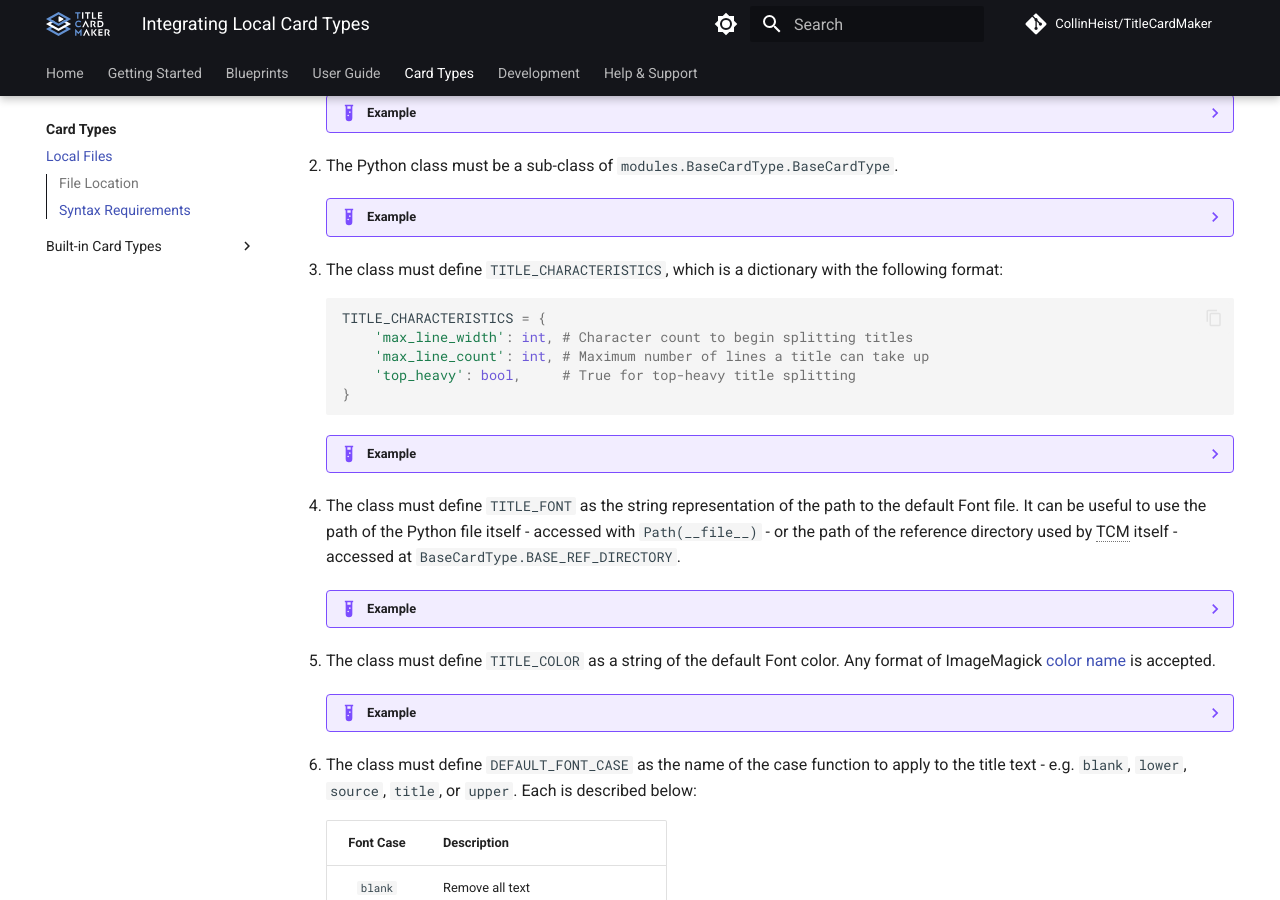
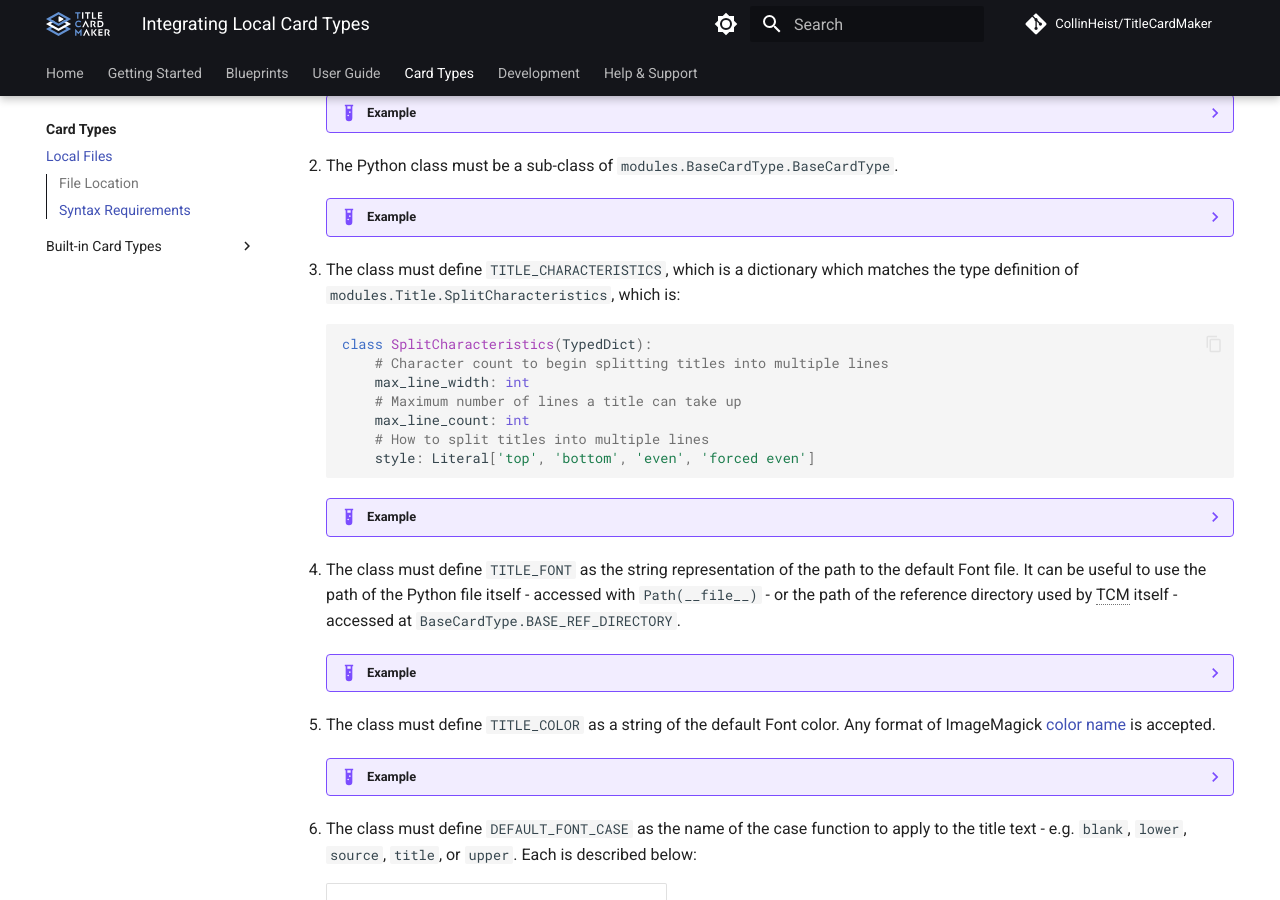
Before and after one commit to CollinHeist/TitleCardMaker, an MkDocs documentation site: the page built from docs/card_types/local.md, in a window 1280 px wide and 900 px high, scrolled down 633 px. Built offline with MkDocs 1.6.1 and Material for MkDocs 9.7.7, drawn with Linux system fonts in a browser that asks for light colours; comment, search, counter and statistics services are not loaded.

Commit message:
[16] Update local card type docs for new requirements

````diff
--- a/docs/card_types/local.md
+++ b/docs/card_types/local.md
@@ -53,27 +53,30 @@ structured in order to integrate into TCM. These are outlined below.
             ...
         ```
 
-3. The class must define `TITLE_CHARACTERISTICS`, which is a dictionary with the
-following format:
+3. The class must define `TITLE_CHARACTERISTICS`, which is a dictionary which
+matches the type definition of `modules.Title.SplitCharacteristics`, which is:
 
     ```python
-    TITLE_CHARACTERISTICS = {
-        'max_line_width': int, # Character count to begin splitting titles
-        'max_line_count': int, # Maximum number of lines a title can take up
-        'top_heavy': bool,     # True for top-heavy title splitting
-    }
+    class SplitCharacteristics(TypedDict):
+        # Character count to begin splitting titles into multiple lines
+        max_line_width: int
+        # Maximum number of lines a title can take up
+        max_line_count: int
+        # How to split titles into multiple lines
+        style: Literal['top', 'bottom', 'even', 'forced even']
     ```
 
     ??? example "Example"
 
-        ```python title="FancyTitleCard.py" linenums="1" hl_lines="4-8"
+        ```python title="FancyTitleCard.py" linenums="1" hl_lines="5-9"
         from modules.BaseCardType import BaseCardType
+        from modules.Title import SplitCharacteristics
 
         class FancyTitleCard(BaseCardType):
-            TITLE_CHARACTERISTICS = {
+            TITLE_CHARACTERISTICS: SplitCharacteristics = {
                 'max_line_width': 20,
                 'max_line_count': 2,
-                'top_heavy': True,
+                'style': 'top',
             }
         ```
 
@@ -88,17 +91,18 @@ directory used by TCM itself - accessed at `BaseCardType.BASE_REF_DIRECTORY`.
 
     ??? example "Example"
 
-        ```python title="FancyTitleCard.py" linenums="1" hl_lines="13"
+        ```python title="FancyTitleCard.py" linenums="1" hl_lines="14"
         from pathlib import Path
         from modules.BaseCardType import BaseCardType
+        from modules.Title import SplitCharacteristics
 
         class FancyTitleCard(BaseCardType):
             REF_DIRECTORY = Path(__file__).parent / 'fancy_files'
 
-            TITLE_CHARACTERISTICS = {
+            TITLE_CHARACTERISTICS: SplitCharacteristics = {
                 'max_line_width': 20,
                 'max_line_count': 2,
-                'top_heavy': True,
+                'style': 'top',
             }
 
             TITLE_FONT = str((REF_DIRECTORY / 'DefaultFont.ttf').resolve())
@@ -113,17 +117,18 @@ Any format of ImageMagick
 
     ??? example "Example"
 
-        ```python title="FancyTitleCard.py" linenums="1" hl_lines="14"
+        ```python title="FancyTitleCard.py" linenums="1" hl_lines="15"
         from pathlib import Path
         from modules.BaseCardType import BaseCardType
+        from modules.Title import SplitCharacteristics
 
         class FancyTitleCard(BaseCardType):
             REF_DIRECTORY = Path(__file__).parent / 'fancy_files'
 
-            TITLE_CHARACTERISTICS = {
+            TITLE_CHARACTERISTICS: SplitCharacteristics = {
                 'max_line_width': 20,
                 'max_line_count': 2,
-                'top_heavy': True,
+                'style': 'top',
             }
 
             TITLE_FONT = str((REF_DIRECTORY / 'DefaultFont.ttf').resolve())
@@ -144,17 +149,18 @@ Each is described below:
 
     ??? example "Example"
 
-        ```python title="FancyTitleCard.py" linenums="1" hl_lines="13-15"
+        ```python title="FancyTitleCard.py" linenums="1" hl_lines="14-16"
         from pathlib import Path
         from modules.BaseCardType import BaseCardType
+        from modules.Title import SplitCharacteristics
 
         class FancyTitleCard(BaseCardType):
             REF_DIRECTORY = Path(__file__).parent / 'fancy_files'
 
-            TITLE_CHARACTERISTICS = {
+            TITLE_CHARACTERISTICS: SplitCharacteristics = {
                 'max_line_width': 20,
                 'max_line_count': 2,
-                'top_heavy': True,
+                'style': 'top',
             }
 
             TITLE_FONT = str((REF_DIRECTORY / 'DefaultFont.ttf').resolve())
@@ -169,17 +175,18 @@ the default Font.
 
     ??? example "Example"
 
-        ```python title="FancyTitleCard.py" linenums="1" hl_lines="16-19"
+        ```python title="FancyTitleCard.py" linenums="1" hl_lines="17-20"
         from pathlib import Path
         from modules.BaseCardType import BaseCardType
+        from modules.Title import SplitCharacteristics
 
         class FancyTitleCard(BaseCardType):
             REF_DIRECTORY = Path(__file__).parent / 'fancy_files'
 
-            TITLE_CHARACTERISTICS = {
+            TITLE_CHARACTERISTICS: SplitCharacteristics = {
                 'max_line_width': 20,
                 'max_line_count': 2,
-                'top_heavy': True,
+                'style': 'top',
             }
 
             TITLE_FONT = str((REF_DIRECTORY / 'DefaultFont.ttf').resolve())
@@ -201,17 +208,18 @@ function which accepts only keyword arguments (and `**`). It must have the
 
     ??? example "Example"
 
-        ```python title="FancyTitleCard.py" linenums="1" hl_lines="21-35"
+        ```python title="FancyTitleCard.py" linenums="1" hl_lines="22-36"
         from pathlib import Path
         from modules.BaseCardType import BaseCardType
+        from modules.Title import SplitCharacteristics
 
         class FancyTitleCard(BaseCardType):
             REF_DIRECTORY = Path(__file__).parent / 'fancy_files'
 
-            TITLE_CHARACTERISTICS = {
+            TITLE_CHARACTERISTICS: SplitCharacteristics = {
                 'max_line_width': 20,
                 'max_line_count': 2,
-                'top_heavy': True,
+                'style': 'top',
             }
 
             TITLE_FONT = str((REF_DIRECTORY / 'DefaultFont.ttf').resolve())
@@ -244,17 +252,18 @@ strings.
 
     ??? example "Example"
 
-        ```python title="FancyTitleCard.py" linenums="1" hl_lines="21 35-37"
+        ```python title="FancyTitleCard.py" linenums="1" hl_lines="22 36-38"
         from pathlib import Path
         from modules.BaseCardType import BaseCardType
+        from modules.Title import SplitCharacteristics
 
         class FancyTitleCard(BaseCardType):
             REF_DIRECTORY = Path(__file__).parent / 'fancy_files'
 
-            TITLE_CHARACTERISTICS = {
+            TITLE_CHARACTERISTICS: SplitCharacteristics = {
                 'max_line_width': 20,
                 'max_line_count': 2,
-                'top_heavy': True,
+                'style': 'top',
             }
 
             TITLE_FONT = str((REF_DIRECTORY / 'DefaultFont.ttf').resolve())
@@ -290,17 +299,18 @@ created by the Card.
 
     ??? example "Example"
 
-        ```python title="FancyTitleCard.py" linenums="1" hl_lines="40-55"
+        ```python title="FancyTitleCard.py" linenums="1" hl_lines="41-56"
         from pathlib import Path
         from modules.BaseCardType import BaseCardType
+        from modules.Title import SplitCharacteristics
 
         class FancyTitleCard(BaseCardType):
             REF_DIRECTORY = Path(__file__).parent / 'fancy_files'
 
-            TITLE_CHARACTERISTICS = {
+            TITLE_CHARACTERISTICS: SplitCharacteristics = {
                 'max_line_width': 20,
                 'max_line_count': 2,
-                'top_heavy': True,
+                'style': 'top',
             }
 
             TITLE_FONT = str((REF_DIRECTORY / 'DefaultFont.ttf').resolve())
@@ -353,9 +363,10 @@ attributes defined. This information is what is displayed in the UI.
 
     ??? example "Example"
 
-        ```python title="FancyTitleCard.py" linenums="1" hl_lines="2 6-23"
+        ```python title="FancyTitleCard.py" linenums="1" hl_lines="2 7-24"
         from pathlib import Path
         from modules.BaseCardType import BaseCardType, Extra, CardDescription
+        from modules.Title import SplitCharacteristics
 
         class FancyTitleCard(BaseCardType):
 
@@ -380,10 +391,10 @@ attributes defined. This information is what is displayed in the UI.
 
             REF_DIRECTORY = Path(__file__).parent / 'fancy_files'
 
-            TITLE_CHARACTERISTICS = {
+            TITLE_CHARACTERISTICS: SplitCharacteristics = {
                 'max_line_width': 20,
                 'max_line_count': 2,
-                'top_heavy': True,
+                'style': 'top',
             }
 
             TITLE_FONT = str((REF_DIRECTORY / 'DefaultFont.ttf').resolve())
@@ -440,10 +451,11 @@ validation.
 
     ??? example "Example"
 
-        ```python title="FancyTitleCard.py" linenums="1" hl_lines="2 26-27"
+        ```python title="FancyTitleCard.py" linenums="1" hl_lines="2 27-28"
         from pathlib import Path
         from app.schemas.card_type import BaseCardModel
         from modules.BaseCardType import BaseCardType, Extra, CardDescription
+        from modules.Title import SplitCharacteristics
 
         class FancyTitleCard(BaseCardType):
 
@@ -471,10 +483,10 @@ validation.
 
             REF_DIRECTORY = Path(__file__).parent / 'fancy_files'
 
-            TITLE_CHARACTERISTICS = {
+            TITLE_CHARACTERISTICS: SplitCharacteristics = {
                 'max_line_width': 20,
                 'max_line_count': 2,
-                'top_heavy': True,
+                'style': 'top',
             }
 
             TITLE_FONT = str((REF_DIRECTORY / 'DefaultFont.ttf').resolve())
````
Also changed, not shown: 1 other file.
